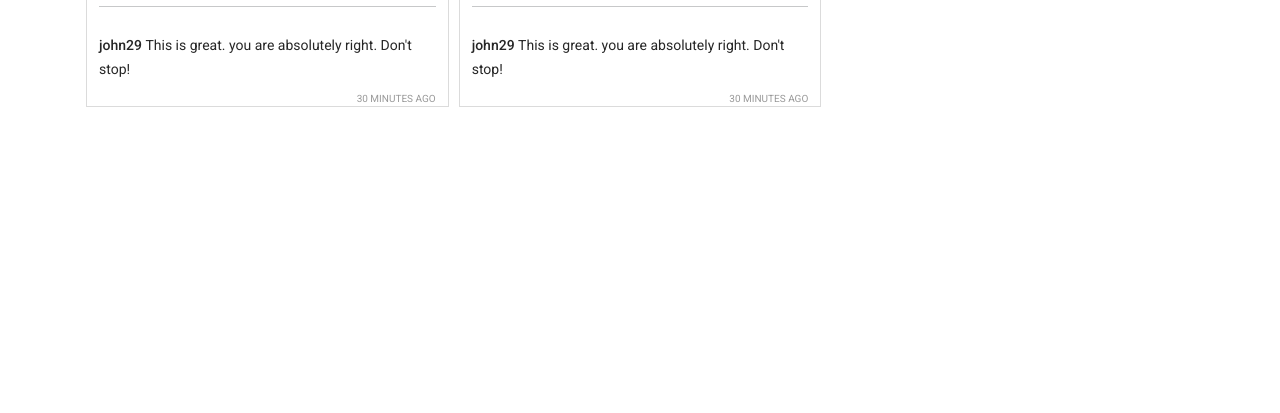
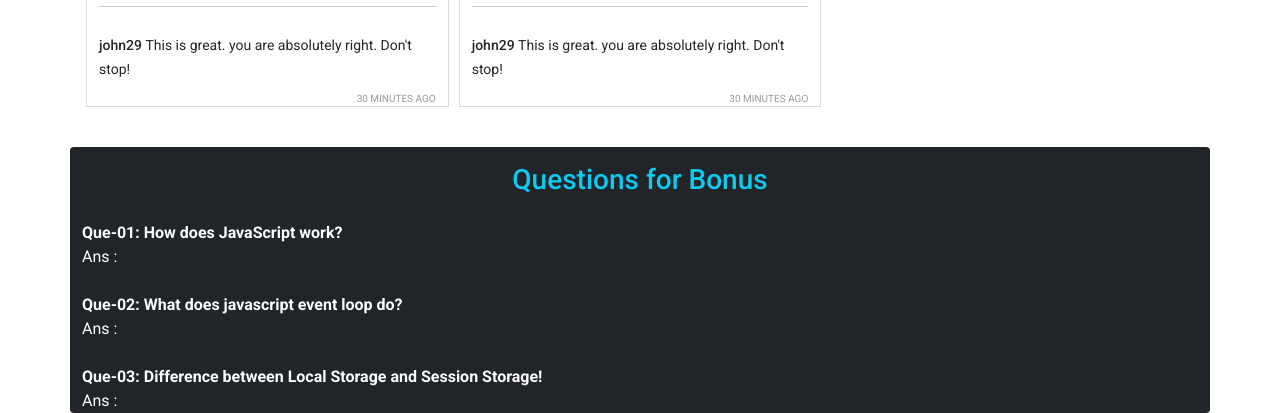
Before and after one commit to Thowhid31/insta-shohor-assignment-07, a plain HTML site: page index.html in a window 1280 px wide. Shown: the part 1425-1838 px from the top of the page. Before the commit the page ends 1548 px from the top, so only its background shows below. Drawn offline with nearby package versions, Linux system fonts and the light colour scheme.

Commit message:
questions added

```diff
--- a/index.html
+++ b/index.html
@@ -77,6 +77,35 @@
                 <h1>Reported posts</h1>
             </div>
         </main>
+        <section class="container bg-dark rounded">
+            <div class="text-center mt-4 text-info">
+                <h3 class="p-3">Questions for Bonus</h3>
+            </div>
+            <div>
+                <div class="text-white fw-bold">
+                    Que-01: How does JavaScript work?
+                </div>
+                <div class="text-white">
+                    Ans :
+                </div>
+                <br>
+                <div class="text-white fw-bold">
+                    Que-02: What does javascript event loop do?
+                </div>
+                <div class="text-white">
+                    Ans :
+                </div>
+                <br>
+                <div class="text-white fw-bold">
+                    Que-03: Difference between Local Storage and Session Storage!
+                </div>
+                <div class="text-white">
+                    Ans :
+                </div>
+            </div>
+        </section>
+
+
         <footer></footer>
 
         <!-- add javascript  file  -->
```
Also changed, not shown: que.txt (added).
